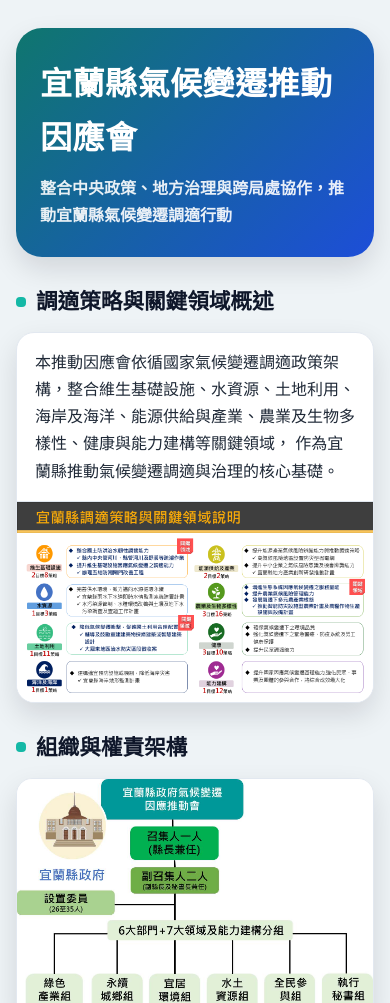
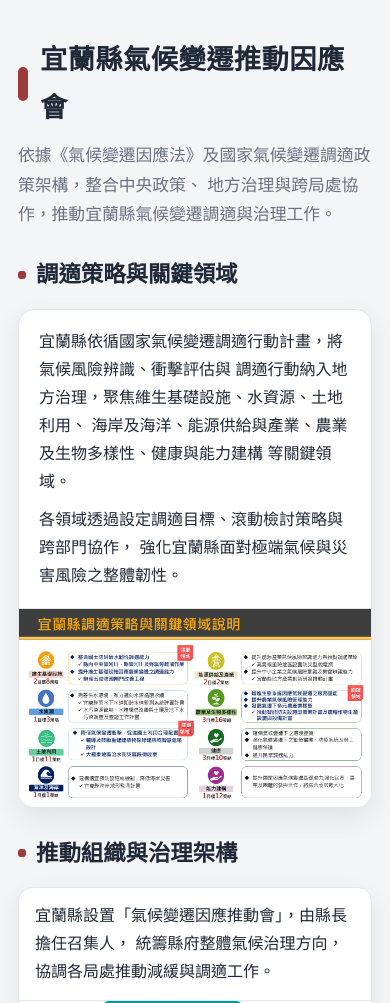
Before and after one commit to ewa886/ewa886005.github.io, a plain HTML site: page index.html in a window 390 px wide. Shown: the top 1003 px of the page. Drawn offline with Linux system fonts and the light colour scheme.

Commit message:
index.html

```diff
--- a/index.html
+++ b/index.html
@@ -1,5 +1,5 @@
 <!DOCTYPE html>
-<html lang="zh-Hant">
+<html lang="zh-TW">
 <head>
   <meta charset="UTF-8" />
   <meta name="viewport" content="width=device-width, initial-scale=1.0"/>
@@ -7,75 +7,89 @@
 
   <style>
     :root{
-      --bg:#eef3f6;
+      --bg:#f3f5f7;
       --card:#ffffff;
-      --ink:#0f172a;
       --text:#1f2937;
-      --muted:#64748b;
-      --border:#e2e8f0;
-      --primary:#0f766e;
-      --secondary:#1d4ed8;
-      --accent:#14b8a6;
-      --shadow:0 12px 28px rgba(2,6,23,.12);
-      --radius:18px;
+      --muted:#6b7280;
+      --border:#e5e7eb;
+      --accent:#9b3b3b;
+      --accent-weak:#fff7f7;
+      --shadow:0 10px 26px rgba(0,0,0,.08);
     }
 
     *{ box-sizing:border-box; }
     body{
       margin:0;
+      padding:36px 18px 64px;
       background:var(--bg);
-      font-family:"Noto Sans TC","Microsoft JhengHei",system-ui,sans-serif;
+      font-family:"微軟正黑體", Arial, sans-serif;
       color:var(--text);
-      line-height:1.7;
-      padding:28px 16px 64px;
+      line-height:1.75;
     }
-    .wrap{ max-width:1180px; margin:0 auto; }
+    .wrap{ max-width:1200px; margin:0 auto; }
 
-    header{
-      background:linear-gradient(135deg,var(--primary),var(--secondary));
-      color:#fff;
-      border-radius:26px;
-      padding:28px 24px;
-      box-shadow:var(--shadow);
+    /* header */
+    .header{
+      display:flex;
+      flex-direction:column;
+      gap:10px;
+      margin-bottom:22px;
     }
-    header h1{
+    .title{
       margin:0;
-      font-size:2rem;
+      font-size:2.1rem;
       letter-spacing:.5px;
+      display:flex;
+      align-items:center;
+      gap:12px;
     }
-    header p{
-      margin:10px 0 0;
-      opacity:.9;
-      font-weight:600;
+    .title::before{
+      content:"";
+      width:10px;
+      height:34px;
+      border-radius:6px;
+      background:var(--accent);
+    }
+    .subtitle{
+      margin:0;
+      color:var(--muted);
+      font-size:1.05rem;
+      max-width:70ch;
     }
 
     section{ margin-top:26px; }
 
     h2{
-      margin:0 0 12px;
-      font-size:1.35rem;
-      color:var(--ink);
+      margin:0 0 14px;
+      font-size:1.4rem;
       display:flex;
       align-items:center;
       gap:10px;
     }
     h2::before{
       content:"";
-      width:10px;height:10px;
-      border-radius:4px;
+      width:8px;
+      height:8px;
+      border-radius:3px;
       background:var(--accent);
     }
 
     .card{
       background:var(--card);
       border:1px solid var(--border);
-      border-radius:var(--radius);
+      border-radius:16px;
       box-shadow:var(--shadow);
       overflow:hidden;
     }
-    .cardBody{ padding:16px 18px; }
+    .cardBody{
+      padding:18px 20px;
+    }
+    .cardBody p{
+      margin:0 0 10px;
+    }
+    .cardBody p:last-child{ margin-bottom:0; }
 
-    .overview img{
+    .imgWrap img{
       width:100%;
       display:block;
       border-top:1px solid var(--border);
@@ -85,7 +99,7 @@
       display:grid;
       gap:18px;
     }
-    @media(min-width:900px){
+    @media(min-width:920px){
       .grid{ grid-template-columns:1fr 1fr; }
     }
 
@@ -93,33 +107,53 @@
       display:grid;
       gap:18px;
     }
-    @media(min-width:768px){
+    @media(min-width:900px){
       .gallery{ grid-template-columns:repeat(3,1fr); }
     }
 
     .gItem{
       background:#fff;
       border:1px solid var(--border);
-      border-radius:16px;
+      border-radius:14px;
       box-shadow:var(--shadow);
       overflow:hidden;
+      display:flex;
+      flex-direction:column;
+    }
+    .gItem .text{
+      padding:14px 16px;
+      font-size:1rem;
     }
     .gItem img{
       width:100%;
       display:block;
+      border-top:1px solid var(--border);
     }
 
-    .btn{
-      display:inline-flex;
+    .pdf{
+      display:flex;
       align-items:center;
-      justify-content:center;
+      justify-content:space-between;
+      gap:14px;
+      padding:18px 20px;
+    }
+    .pdf a{
+      text-decoration:none;
+      font-weight:900;
+      color:#fff;
+      background:linear-gradient(180deg, var(--accent), #7f2b2b);
       padding:12px 18px;
-      border-radius:14px;
-      background:linear-gradient(135deg,var(--primary),var(--secondary));
-      color:#fff;
-      font-weight:700;
-      text-decoration:none;
+      border-radius:12px;
       box-shadow:var(--shadow);
+      white-space:nowrap;
+    }
+    .pdf span{
+      color:var(--muted);
+      font-size:1rem;
+    }
+
+    @media(max-width:640px){
+      .title{ font-size:1.7rem; }
     }
   </style>
 </head>
@@ -127,43 +161,76 @@
 <body>
 <div class="wrap">
 
-<header>
-  <h1>宜蘭縣氣候變遷推動因應會</h1>
-  <p>整合中央政策、地方治理與跨局處協作，推動宜蘭縣氣候變遷調適行動</p>
-</header>
+  <div class="header">
+    <h1 class="title">宜蘭縣氣候變遷推動因應會</h1>
+    <p class="subtitle">
+      依據《氣候變遷因應法》及國家氣候變遷調適政策架構，整合中央政策、
+      地方治理與跨局處協作，推動宜蘭縣氣候變遷調適與治理工作。
+    </p>
+  </div>
 
-<section class="overview">
-  <h2>調適策略與關鍵領域概述</h2>
+  <section>
+    <h2>調適策略與關鍵領域</h2>
     <div class="card">
       <div class="cardBody">
-      本推動因應會依循國家氣候變遷調適政策架構，整合維生基礎設施、水資源、土地利用、
-      海岸及海洋、能源供給與產業、農業及生物多樣性、健康與能力建構等關鍵領域，
-      作為宜蘭縣推動氣候變遷調適與治理的核心基礎。
+        <p>
+          宜蘭縣依循國家氣候變遷調適行動計畫，將氣候風險辨識、衝擊評估與
+          調適行動納入地方治理，聚焦維生基礎設施、水資源、土地利用、
+          海岸及海洋、能源供給與產業、農業及生物多樣性、健康與能力建構
+          等關鍵領域。
+        </p>
+        <p>
+          各領域透過設定調適目標、滾動檢討策略與跨部門協作，
+          強化宜蘭縣面對極端氣候與災害風險之整體韌性。
+        </p>
       </div>
+      <div class="imgWrap">
         <img src="宜蘭縣調適策略與關鍵領域說明.png" alt="宜蘭縣調適策略與關鍵領域說明">
+      </div>
     </div>
   </section>
 
   <section>
-  <h2>組織與權責架構</h2>
+    <h2>推動組織與治理架構</h2>
     <div class="gallery">
       <div class="gItem">
+        <div class="text">
+          宜蘭縣設置「氣候變遷因應推動會」，由縣長擔任召集人，
+          統籌縣府整體氣候治理方向，協調各局處推動減緩與調適工作。
+        </div>
         <img src="宜蘭縣氣候變遷因應推動會組織架構.jpeg" alt="宜蘭縣氣候變遷因應推動會組織架構">
       </div>
+
       <div class="gItem">
+        <div class="text">
+          調適工作銜接中央部會權責分工，對應國家氣候變遷調適政策，
+          確保地方行動與中央策略一致，並強化跨層級治理。
+        </div>
         <img src="氣候變遷調適領域中央權責單位.jpeg" alt="氣候變遷調適領域中央權責單位">
       </div>
+
       <div class="gItem">
+        <div class="text">
+          依調適領域劃分工作小組，明確主責與協辦單位，
+          落實水土資源、宜居環境、永續城鄉、綠色產業、
+          全民參與與能力建構等分工機制。
+        </div>
         <img src="宜蘭縣調適領域架構及分工.jpeg" alt="宜蘭縣調適領域架構及分工">
       </div>
     </div>
   </section>
 
   <section>
-  <h2>調適行動文件</h2>
-  <a class="btn" href="114_宜蘭縣_宜蘭縣氣候變遷調適執行方案（核定本）.pdf" target="_blank" rel="noopener">
+    <h2>調適執行方案</h2>
+    <div class="card pdf">
+      <span>
+        本方案為宜蘭縣氣候變遷調適行動之依據，涵蓋風險評估、
+        調適策略、推動期程、經費編列與管考機制。
+      </span>
+      <a href="114_宜蘭縣_宜蘭縣氣候變遷調適執行方案（核定本）.pdf" target="_blank" rel="noopener">
         開啟核定本 PDF
       </a>
+    </div>
   </section>
 
 </div>
```
Lines whose indentation alone changed are shown as unchanged.
